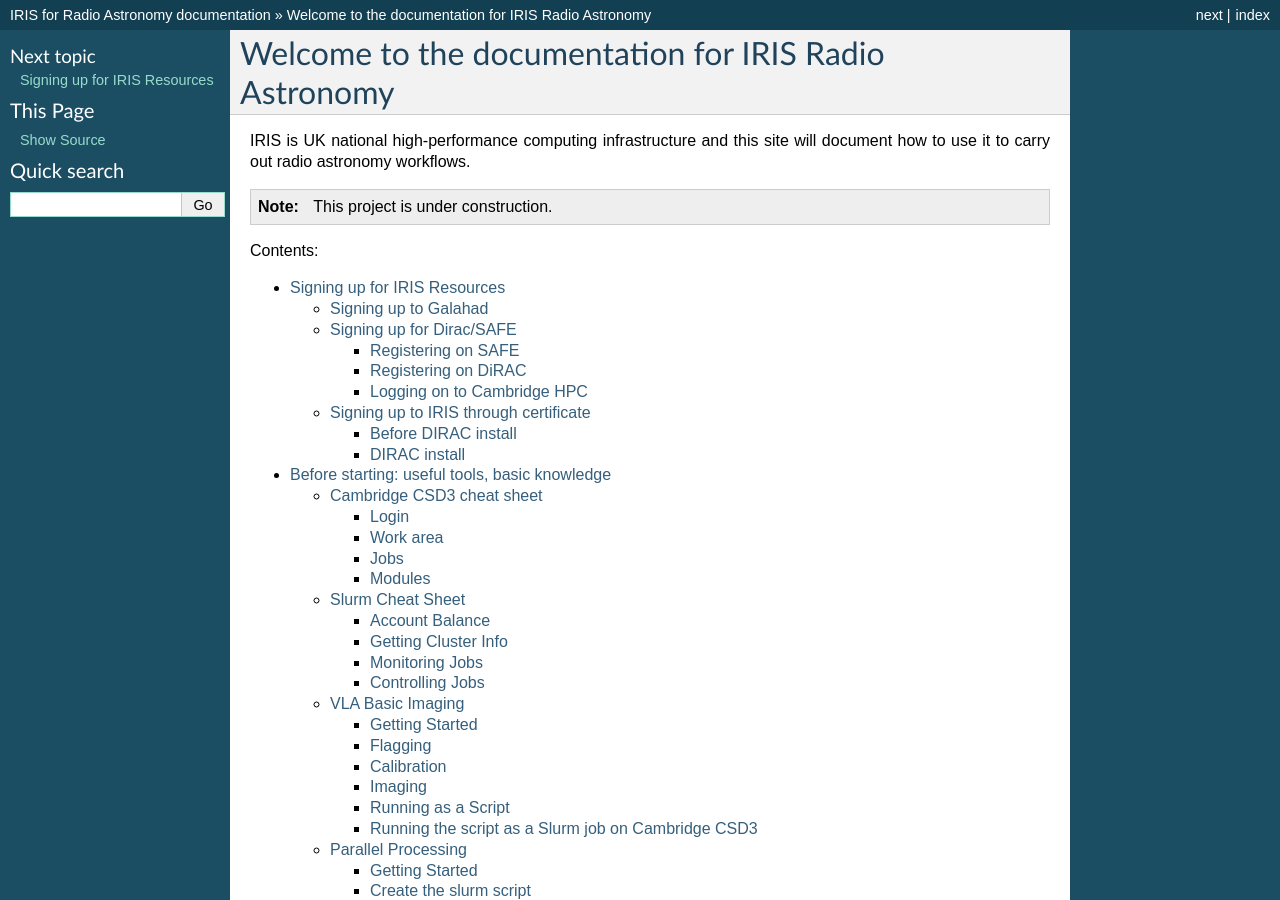
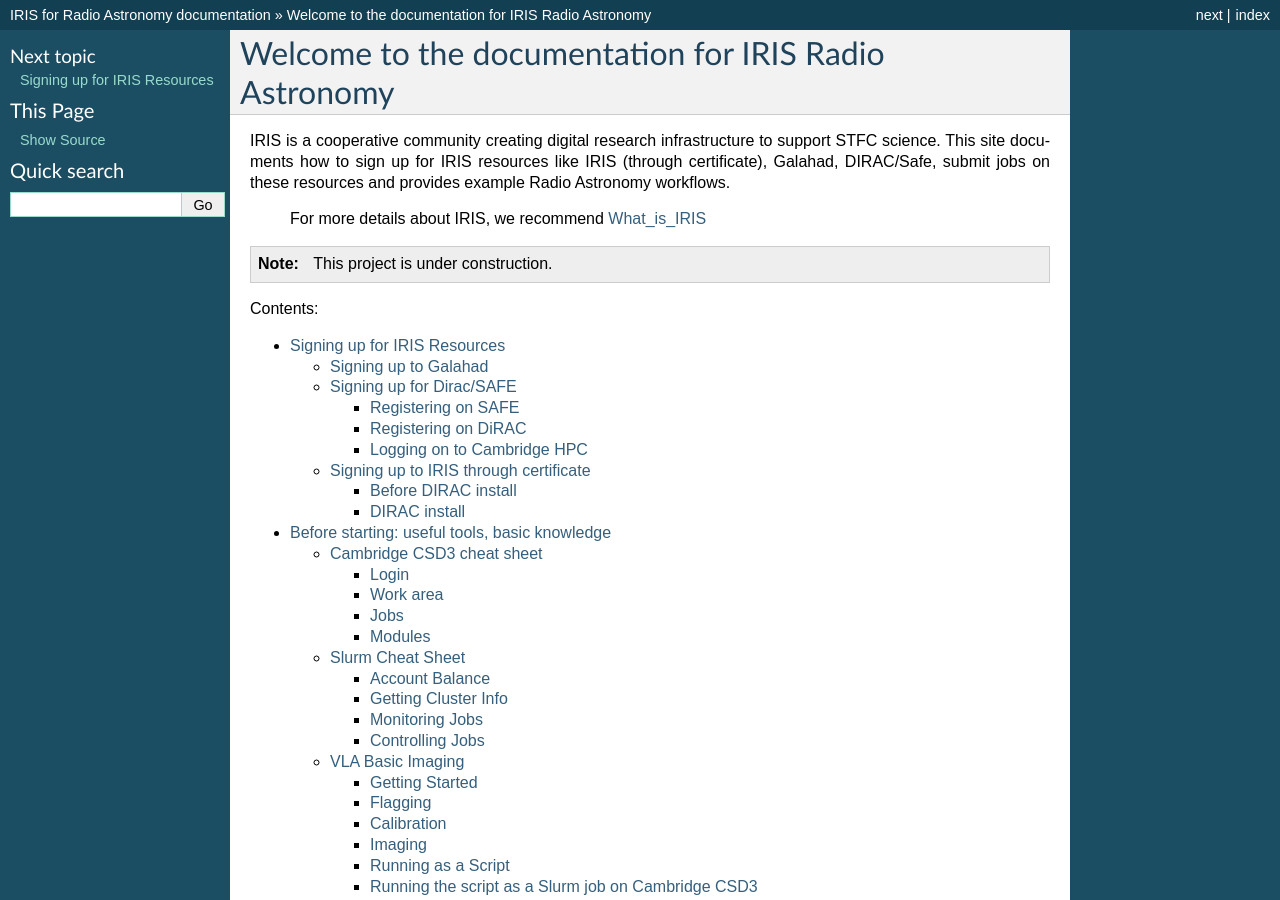
Before and after one commit to cimpani/IRISDocumentation, a Sphinx documentation site: the page built from source/index.rst, in a window 1280 px wide and 900 px high. Built offline with Sphinx 7.4.7, drawn with Linux system fonts in a browser that asks for light colours.

Commit message:
Update index.rst

```diff
--- a/source/index.rst
+++ b/source/index.rst
@@ -7,8 +7,10 @@
 Welcome to the documentation for IRIS Radio Astronomy
 =====================================================
 
-IRIS is UK national high-performance computing infrastructure and this
-site will document how to use it to carry out radio astronomy workflows.
+IRIS is a cooperative community creating digital research infrastructure to support STFC science. This
+site documents how to sign up for IRIS resources like IRIS (through certificate), Galahad, DIRAC/Safe, submit jobs on these resources and provides example Radio Astronomy workflows.
+
+ For more details about IRIS, we recommend `What_is_IRIS <https://www.iris.ac.uk/>`__
 
 .. note::
 
```
